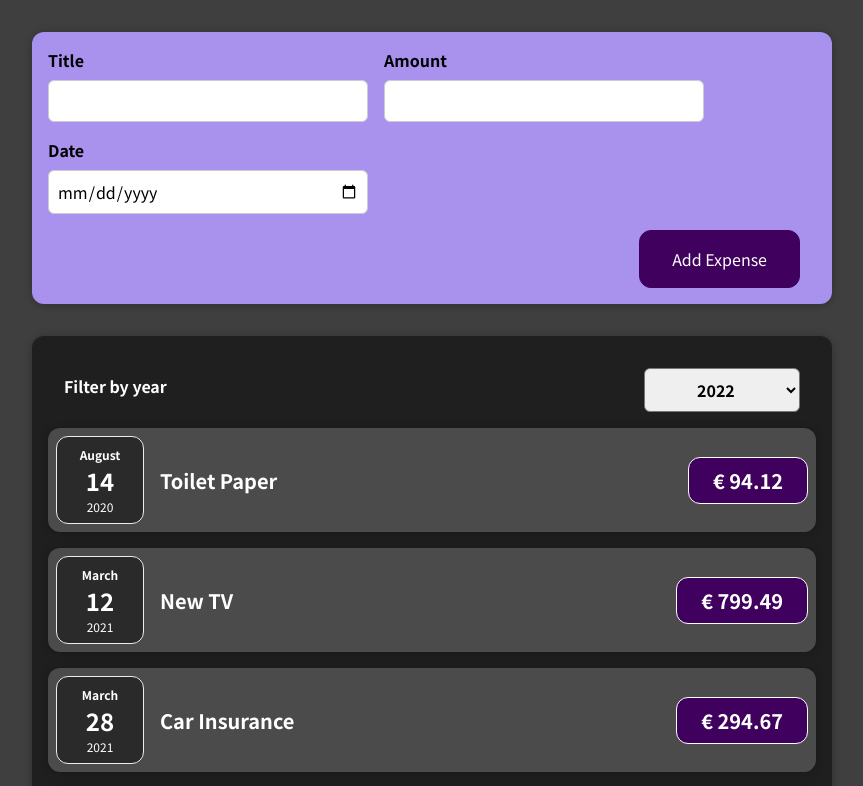
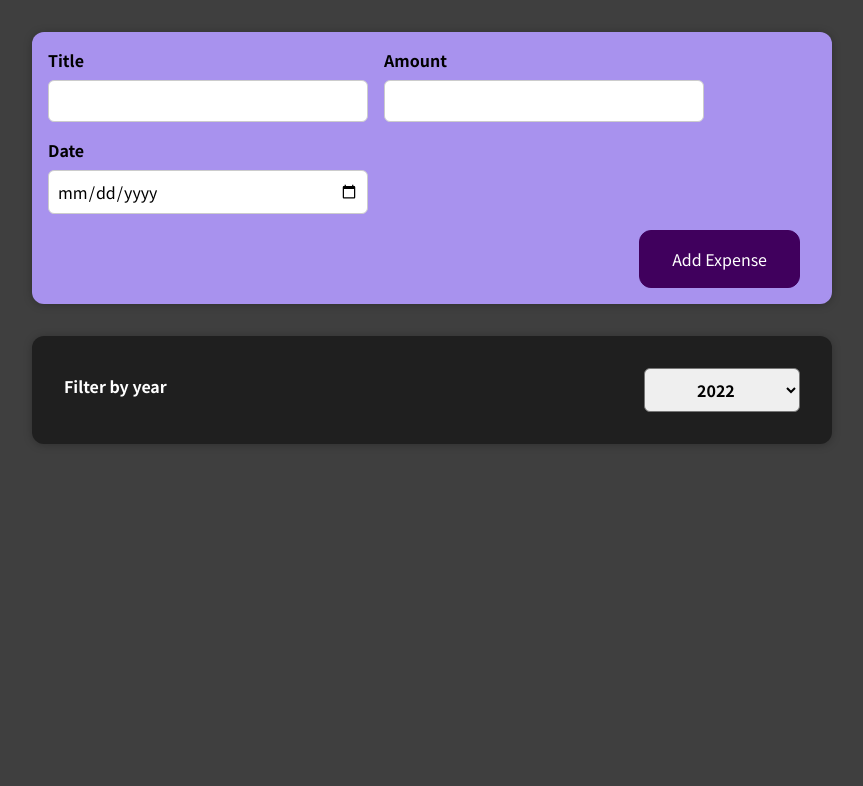
Before and after one commit to ianfleming464/Expense-tracker, a React (Create React App) app: page / in a window 1280 px wide. Shown: the top 786 px of the page, without its empty margins (208-1071 px from the left). Built offline with nearby package versions, Linux system fonts and the light colour scheme.

Commit message:
Filter by year only renders appropriate years.

```diff
--- a/src/components/Expenses/Expenses.js
+++ b/src/components/Expenses/Expenses.js
@@ -11,13 +11,19 @@
     setFilteredYear(selectedYear);
   };
 
+  const filteredExpenses = props.items.filter((expense) => {
+    return expense.date.getFullYear().toString() === filteredYear;
+  });
+
+  console.log(filteredExpenses);
+
   return (
     <Card className='expenses'>
       <ExpensesFilter selected={filteredYear} onChangeFilter={handleFilterChange} />
-      {props.items.map((expense) => {
+      {filteredExpenses.map((expense) => {
         return (
           <ExpenseItem
-            key={expense.title}
+            key={expense.id}
             title={expense.title}
             amount={expense.amount}
             date={expense.date}
```
